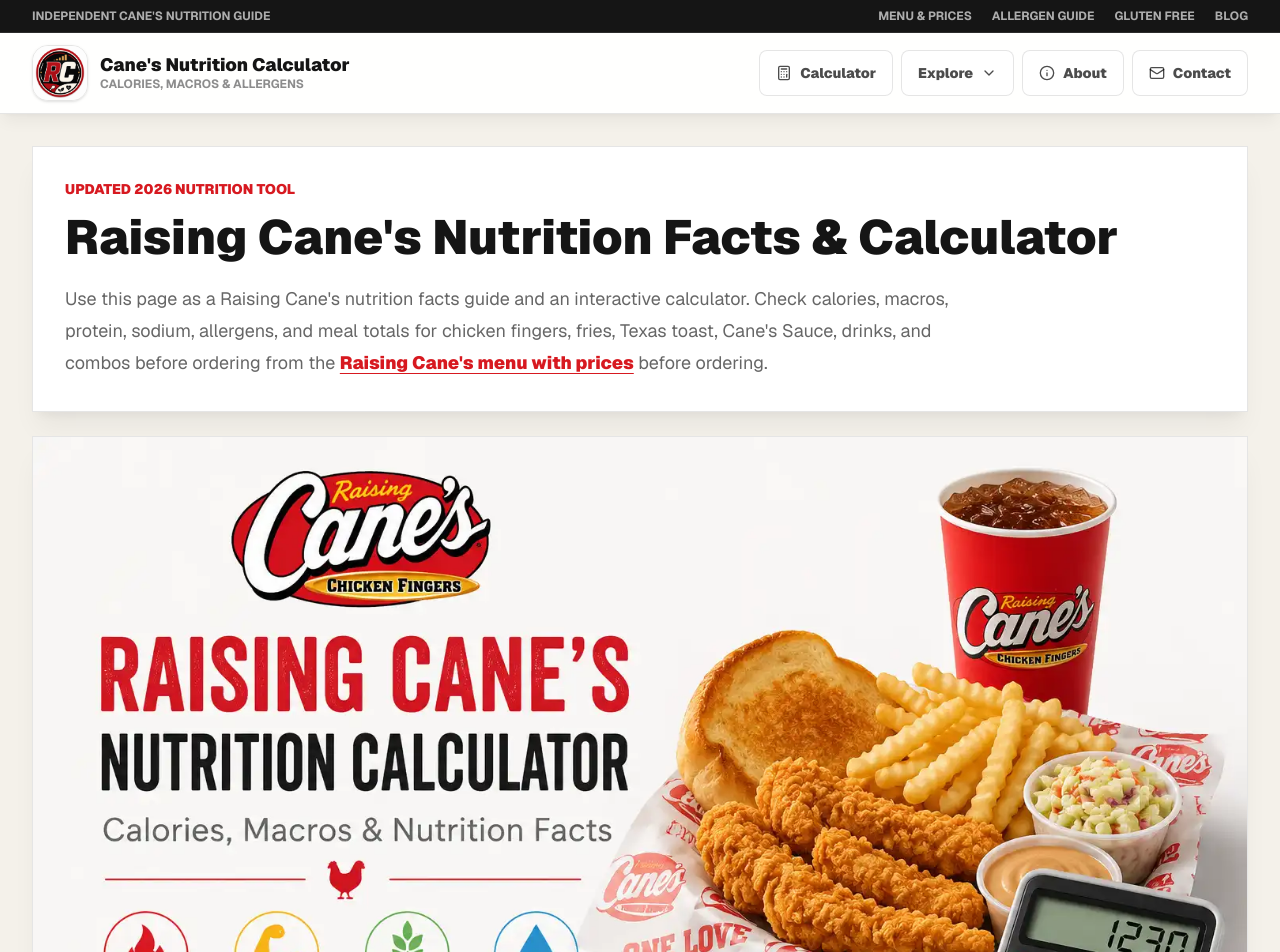
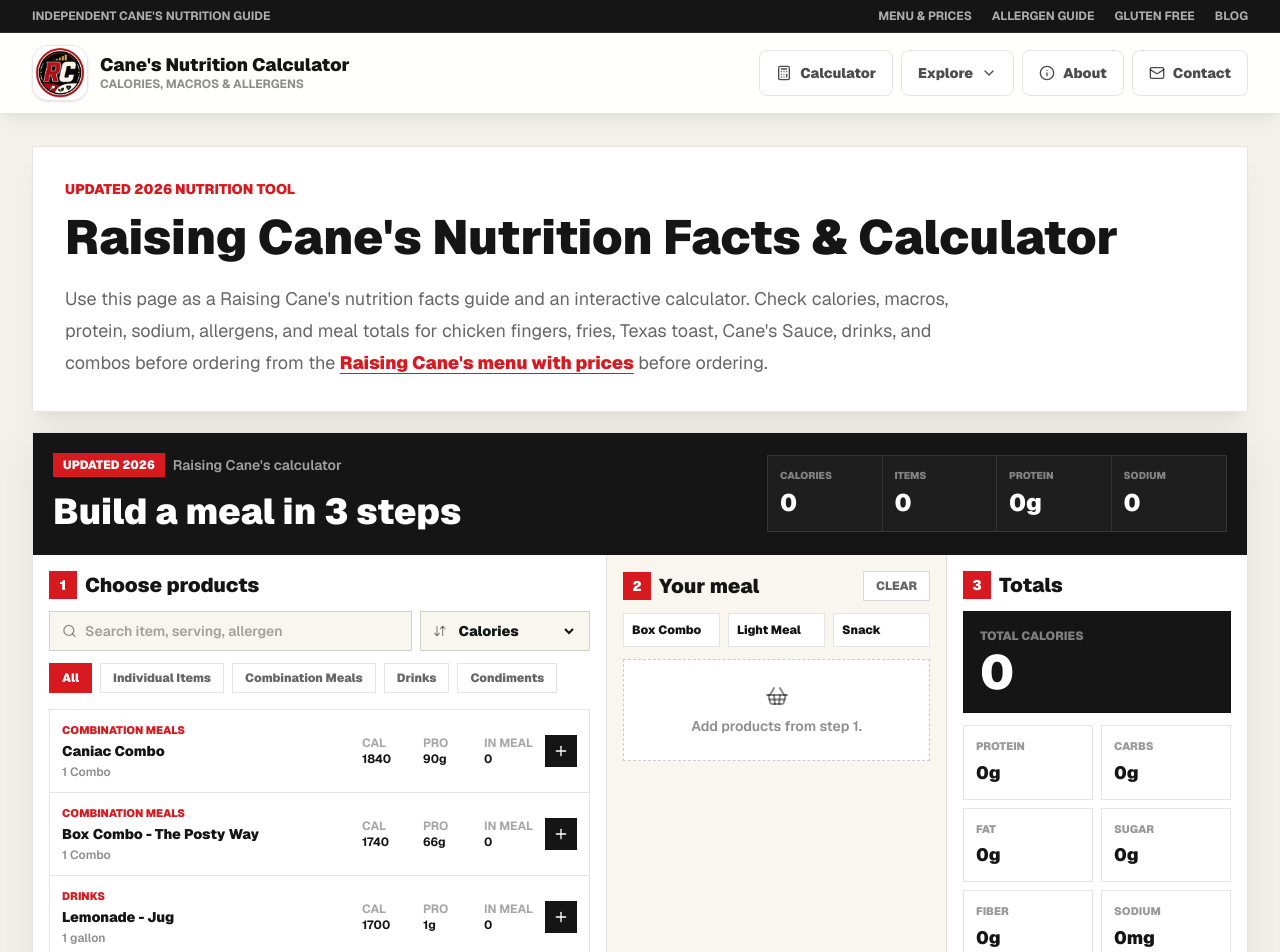
Before and after one commit to timhortonsmenu11-lang/canes-calculator, a Next.js app: page / in a window 1280 px wide. Shown: the top 952 px of the page. Built offline with nearby package versions, Linux system fonts and the light colour scheme.

Commit message:
chnage image position

```diff
--- a/src/app/page.tsx
+++ b/src/app/page.tsx
@@ -199,16 +199,6 @@
           </p>
         </div>
 
-        <div className="mt-6 overflow-hidden border border-black/10 bg-white shadow-xl shadow-black/5">
-          <Image
-            src="/raising%20cane%27s%20nutrition%20facts%20calculator.webp"
-            alt="Raising Cane's nutrition facts calculator showing calories and macros"
-            width={1200}
-            height={700}
-            className="h-auto w-full object-cover"
-            priority
-          />
-        </div>
       </section>
 
       <div id="calculator">
@@ -373,6 +363,16 @@
             ))}
           </div>
         </ContentSection>
+
+        <section className="overflow-hidden border border-black/10 bg-white shadow-xl shadow-black/5">
+          <Image
+            src="/raising%20cane%27s%20nutrition%20facts%20calculator.webp"
+            alt="Raising Cane's nutrition facts calculator showing calories and macros"
+            width={1200}
+            height={700}
+            className="h-auto w-full object-cover"
+          />
+        </section>
 
         <div className="grid gap-6 lg:grid-cols-2">
           <ContentSection title="How to Use the Canes Macro Calculator">
```
